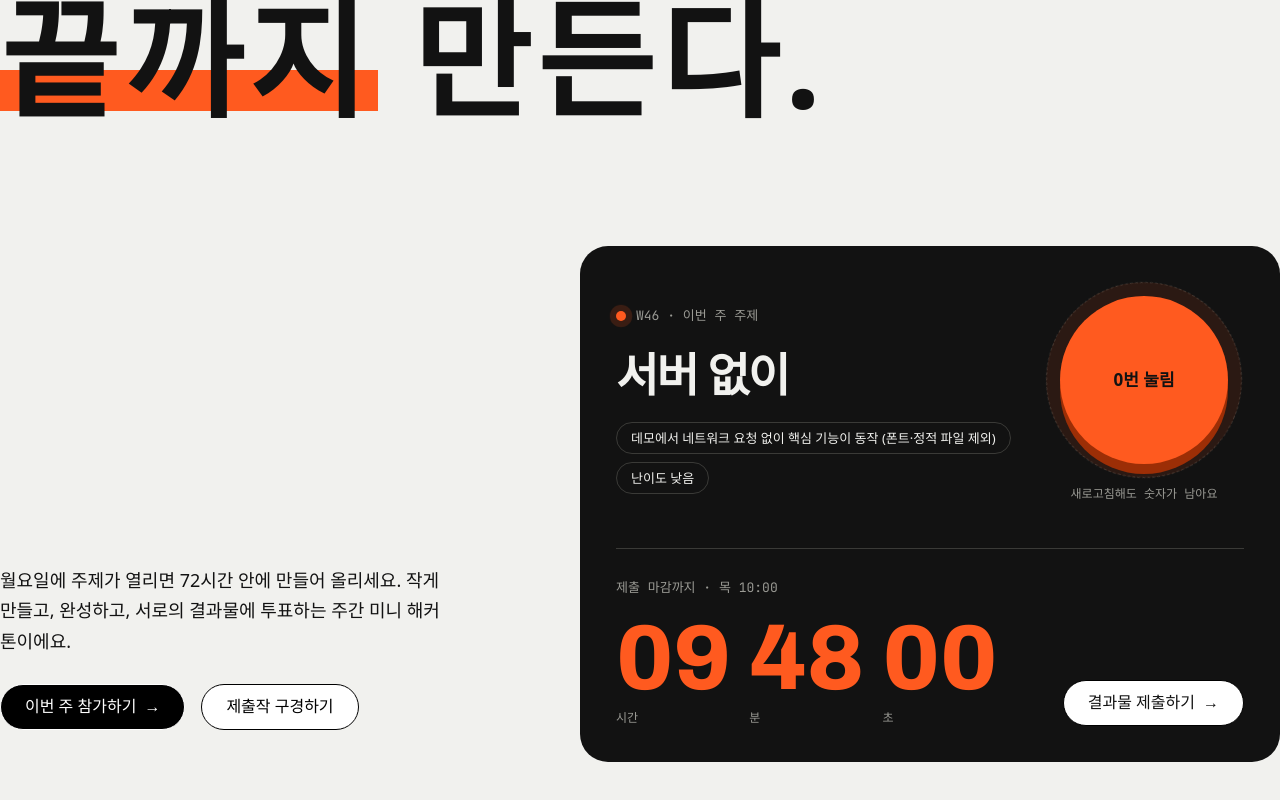
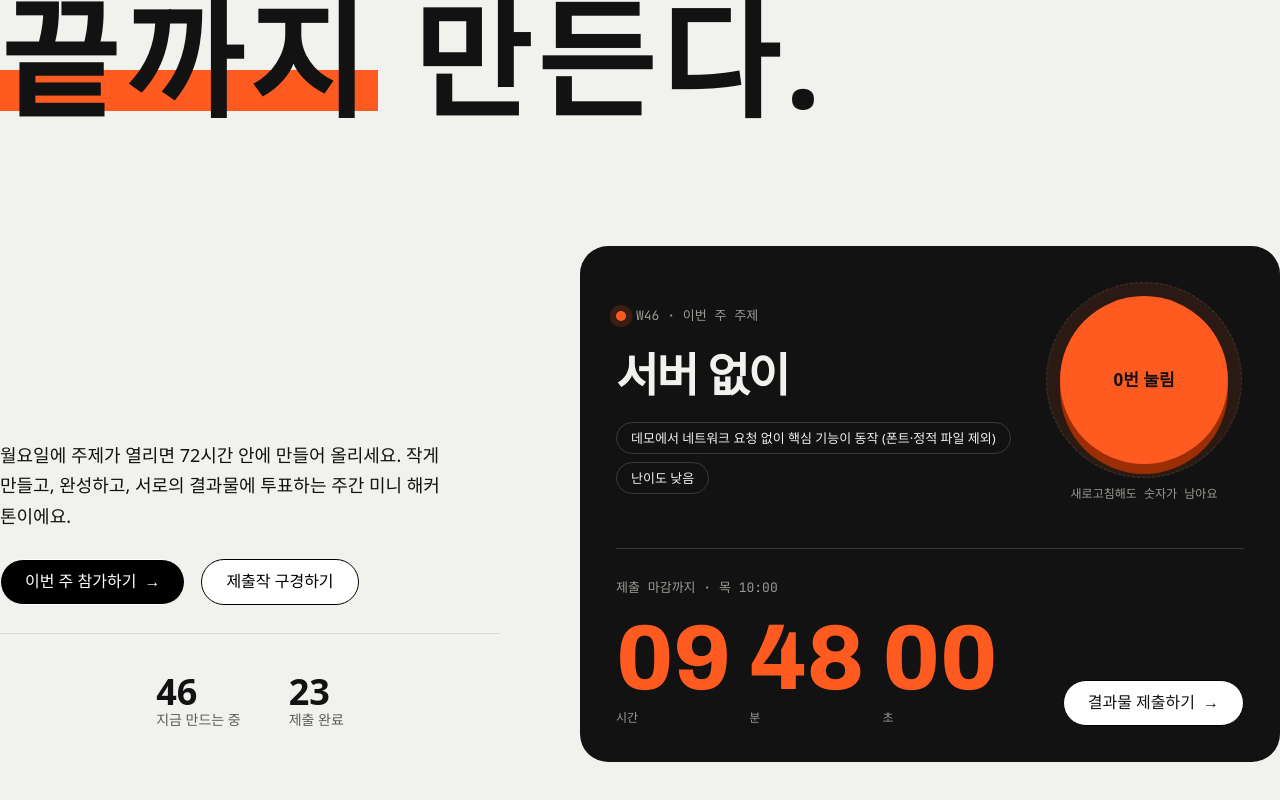
Before and after one commit to TeamUpLabs/ttukttak, a React (Vite) app: page / in a window 1280 px wide. Shown: the part 430-1230 px from the top of the page. Built offline with nearby package versions, Linux system fonts and the light colour scheme; a web font is replaced by a local one.

Commit message:
feat: add live statistics section to HomePage

```diff
--- a/src/pages/HomePage.tsx
+++ b/src/pages/HomePage.tsx
@@ -23,6 +23,18 @@ function HomePage() {
               <Button variant="secondary" label="이번 주 참가하기" hasArrow />
               <Button variant="primary" label="제출작 구경하기" />
             </div>
+            <div className="w-full pt-10 border-t border-(--tt-line)">
+              <div className="w-full flex gap-12 justify-center">
+                <div className="flex flex-col">
+                  <span className="text-4xl font-stretch-extra-condensed font-extrabold leading-none">46</span>
+                  <span className="text-[#5E5E58] text-sm">지금 만드는 중</span>
+                </div>
+                <div className="flex flex-col">
+                  <span className="text-4xl font-stretch-extra-condensed font-extrabold leading-none">23</span>
+                  <span className="text-[#5E5E58] text-sm">제출 완료</span>
+                </div>
+              </div>
+            </div>
           </div>
 
           <ThisWeekCard />
```
